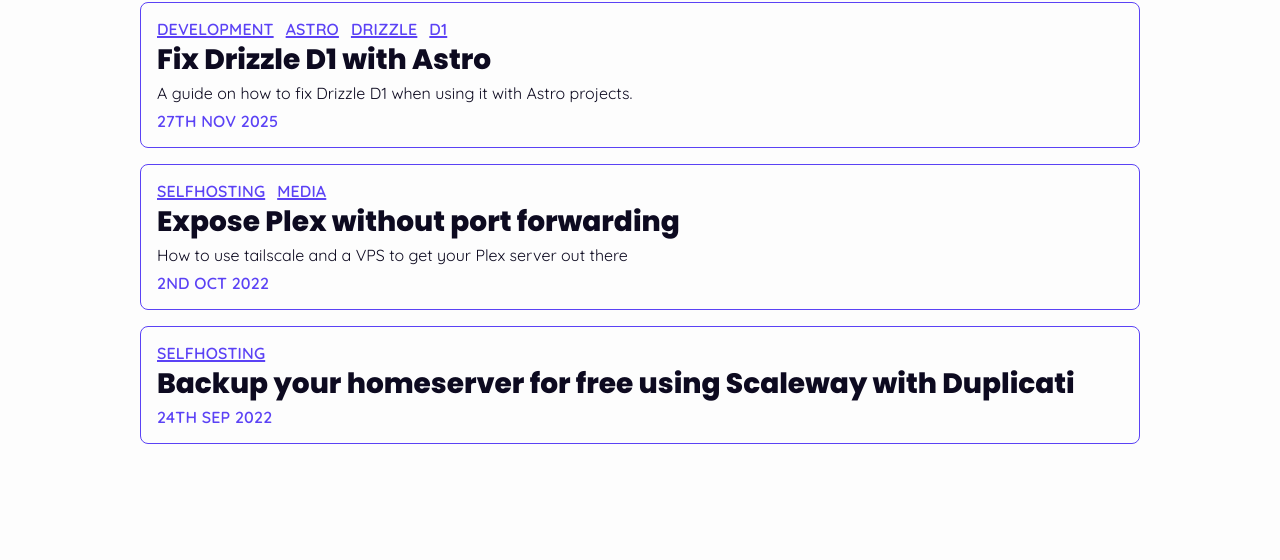
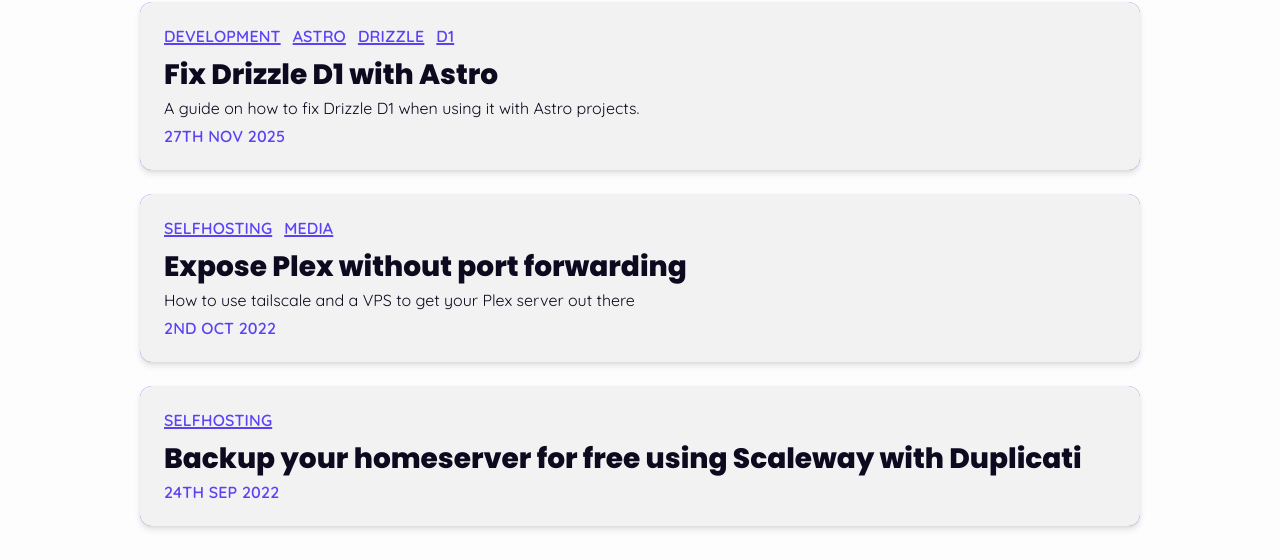
Before and after one commit to JackBailey/Portfolio, an Astro site: page /blog in a window 1280 px wide. Shown: the part 154-714 px from the top of the page. Built offline with nearby package versions, Linux system fonts and the light colour scheme; Astro itself is replaced by a stand-in of ours; a script that the page names is missing.

Commit message:
Improve post styling

```diff
--- a/src/components/blog/Posts.astro
+++ b/src/components/blog/Posts.astro
@@ -34,6 +34,7 @@ if (tag) {
 			{
 				blogEntries.map((entry) => (
 					<article>
+						<div class="post-inner">
 							<TagChips tags={entry.data.tags} />
 							<a href={`/blog/posts/${entry.slug}`}>
 								<h2>{entry.data.title}</h2>
@@ -42,6 +43,7 @@ if (tag) {
 									{ dayjs(entry.data.created).utc().format("Do MMM YYYY") }
 								</p>
 							</a>
+						</div>
 					</article>
 				))
 			}
@@ -59,27 +61,41 @@ if (tag) {
 			margin-bottom: 1rem;
 		}
 		.posts {
-			article + article {
-				margin-top: 1rem;
+			display: flex;
+			flex-direction: column;
+			gap: 1.5rem;
+
+			article {
+				box-sizing: border-box;
+
+				background: var(--accent);
+				transition: all 0.3s cubic-bezier(0.4, 0, 0.2, 1);
+				border: none;
+				position: relative;
+				border-radius: 0.75rem;
+				box-shadow: 0 4px 6px rgba(0, 0, 0, 0.1), 0 1px 3px rgba(0, 0, 0, 0.06);
+
+				&:hover {
+					padding-top: 0.5rem;
 				}
-			article,
-			article > a {
+
+				.post-inner {
+					background: var(--background-2);
+					padding: 1.5rem;
+					border-radius: 0.75rem;
+					a {
+						text-decoration: none;
+						color: inherit;
 						display: flex;
 						flex-direction: column;
 						gap: 0.5rem;
+
+						h2 {
+							margin: 1rem 0 0 0;
+							font-size: 1.75rem;
+							transition: color 0.3s ease;
 						}
-			article {
-				border: 1px solid var(--accent);
-				padding: 1rem;
-				box-sizing: border-box;
-				border-radius: 0.5rem;
-				a {
-					text-decoration: none;
-					color: inherit;
-					h2 {
-						margin: 0;
-						font-size: 1.75rem;
-					}
+
 						p {
 							margin: 0;
 							&.date {
@@ -93,6 +109,8 @@ if (tag) {
 							}
 						}
 					}
+				}
+
 			}
 		}
 	}
```
Lines whose indentation alone changed are shown as unchanged.
